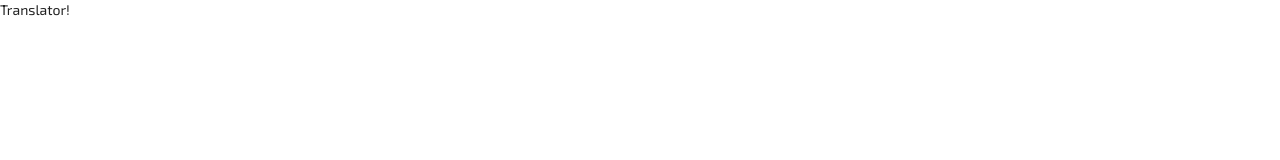
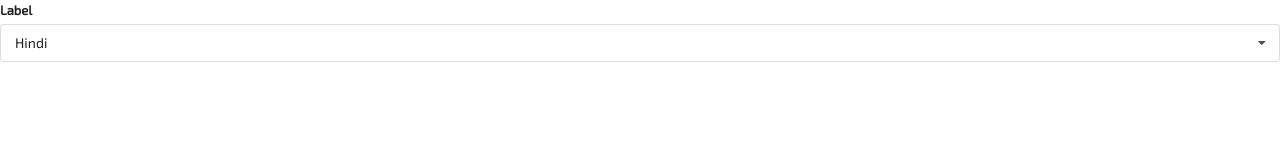
Before and after one commit to The-sad-philosopher/Widgets, a React (Create React App) app: page / in a window 1280 px wide. Shown: the top 160 px of the page. Built offline with nearby package versions, Linux system fonts and the light colour scheme.

Commit message:
💄 Render the Translator component

```diff
--- a/src/Components/Translator/Translator.tsx
+++ b/src/Components/Translator/Translator.tsx
@@ -1,4 +1,23 @@
 import * as React from 'react';
 import './Translator.sass';
+import { Dropdown } from '../Dropdown';
 
-export const Translator: React.FC = () => <div>Translator!</div>;
+console.log(Dropdown);
+export const Translator: React.FC = () => {
+  const options = [
+    { label: 'Hindi', value: 'hi' },
+    { label: 'French', value: 'fr' },
+  ];
+
+  const [selectedLanguage, setSelectedLanguage] = React.useState(options[0]);
+
+  return (
+    <div>
+      <Dropdown
+        options={options}
+        selection={selectedLanguage}
+        onSelectionChange={setSelectedLanguage}
+      />
+    </div>
+  );
+};
```
